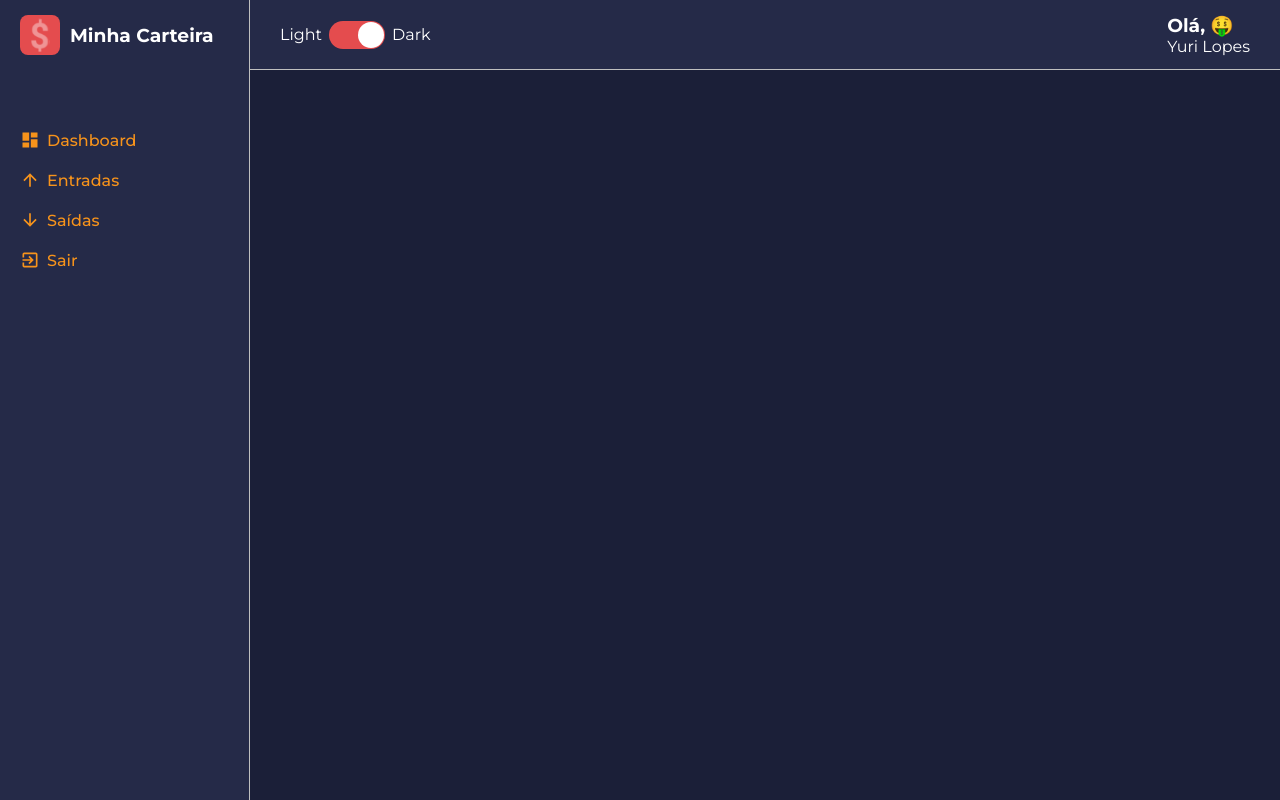
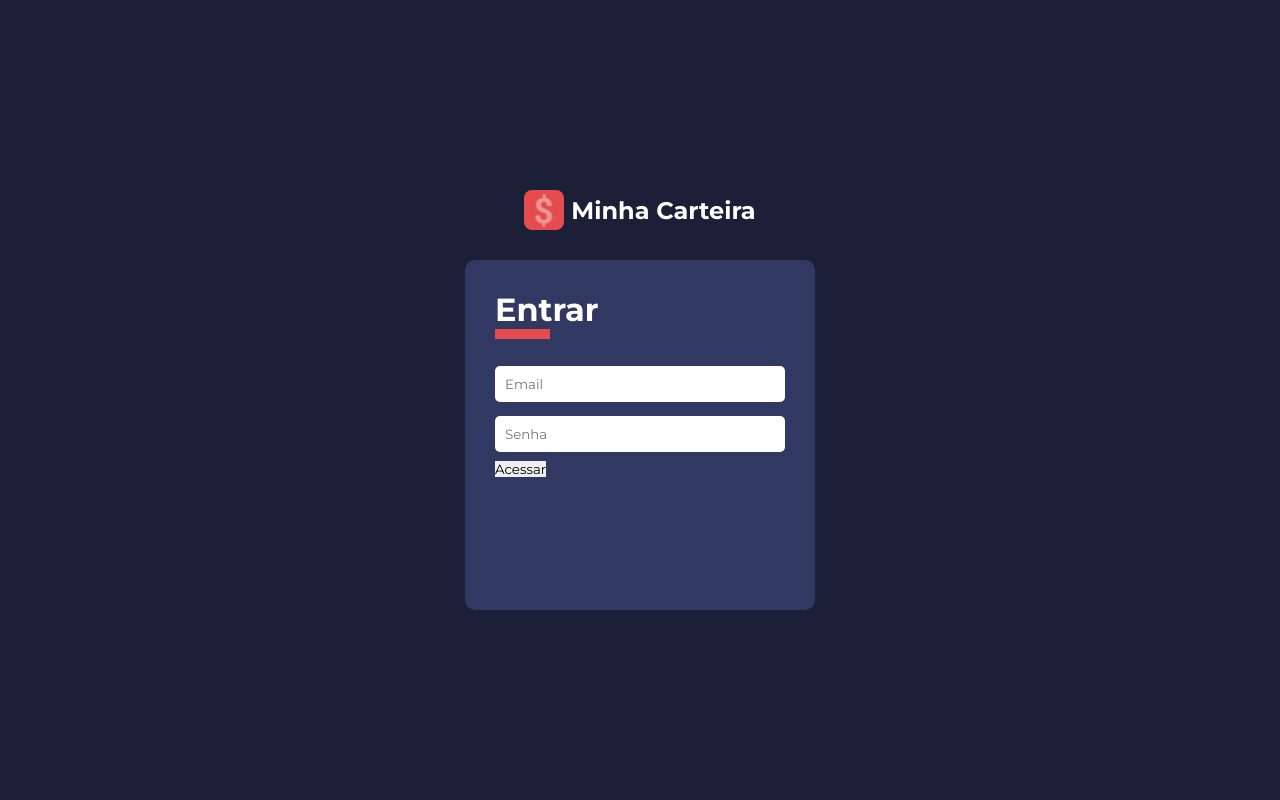
Before and after one commit to YuriLopesM/minha-carteira-dashboard, a React (Create React App) app: page / in a window 1280 px wide. Built offline with nearby package versions, Linux system fonts and the light colour scheme.

Commit message:
Update lesson 6.1 and 6.2

```diff
--- /dev/null
+++ b/src/components/Input/index.tsx
@@ -0,0 +1,11 @@
+import React, { InputHTMLAttributes} from 'react';
+
+import { Container } from './styles';
+
+type IInputProps = InputHTMLAttributes<HTMLInputElement>
+
+const Input: React.FC<IInputProps> = ({...rest}) => (
+    <Container {...rest}/>
+);
+
+export default Input;
--- /dev/null
+++ b/src/components/Input/styles.ts
@@ -0,0 +1,8 @@
+import styled from 'styled-components';
+
+export const Container = styled.input`
+    width: 100%;
+    margin: 7px 0;
+    padding: 10px;
+    border-radius: 5px;
+`;
--- a/src/pages/SignIn/index.tsx
+++ b/src/pages/SignIn/index.tsx
@@ -1,8 +1,32 @@
 import React from 'react';
+
+import logoImg from '../../assets/logo.svg';
+
+import Input from '../../components/Input';
+
+import {
+    Container,
+    Logo,
+    Form,
+    FormTitle
+} from './styles'
 
 const SignIn: React.FC = () => {
     return(
-        <h1>SignIn</h1>
+        <Container>
+            <Logo>
+                <img src={logoImg} alt="Minha Carteira" />
+                <h2>Minha Carteira</h2>
+            </Logo>
+            <Form onSubmit={() => {}}>
+                <FormTitle>Entrar</FormTitle>
+
+                <Input type="email" placeholder="Email" required />
+                <Input type="password" placeholder="Senha" required />
+
+                <button type="submit">Acessar</button>
+            </Form>
+        </Container>
     );
 }
 
--- /dev/null
+++ b/src/pages/SignIn/styles.ts
@@ -0,0 +1,56 @@
+import styled from 'styled-components';
+
+export const Container = styled.div`
+    height: 100%;
+
+    display: flex;
+    flex: 1;
+    flex-direction: column;
+    justify-content: center;
+    align-items: center;
+
+    background-color: ${props => props.theme.colors.primary};
+
+`;
+
+export const Logo = styled.div`
+    display: flex;
+    align-items: center;
+
+    margin-bottom: 30px;
+
+    > h2 {
+        color: ${props => props.theme.colors.white};
+        margin-left: 7px;
+    }
+
+    > img {
+        width: 40px;
+        height: 40px;
+    }
+`;
+
+export const Form = styled.form`
+    width: 350px;
+    height: 350px;
+
+    padding: 30px;
+
+    border-radius: 10px;
+
+    background-color: ${props => props.theme.colors.tertiary};
+
+`;
+
+export const FormTitle = styled.h1`
+    margin-bottom: 20px;
+    color: ${props => props.theme.colors.white};
+
+    &::after{
+        content: '';
+        display: block;
+        width: 55px;
+
+        border-bottom: 10px solid ${props => props.theme.colors.warning}
+    }
+`;
--- /dev/null
+++ b/src/routes/auth.routes.tsx
@@ -0,0 +1,13 @@
+import React from 'react';
+
+import { Switch, Route } from 'react-router-dom';
+
+import SignIn from '../pages/SignIn';
+
+const AuthRoutes: React.FC = () => (
+    <Switch>
+        <Route component={SignIn}/>
+    </Switch>
+);
+
+export default AuthRoutes;
--- a/src/routes/index.tsx
+++ b/src/routes/index.tsx
@@ -1,11 +1,12 @@
 import React from 'react';
 import { BrowserRouter } from 'react-router-dom'
 
-import App from './app.routes'
+// import App from './app.routes'
+import Auth from './auth.routes';
 
 const Routes: React.FC = () => (
     <BrowserRouter>
-        <App />
+        <Auth />
     </BrowserRouter>
 )
 
--- a/src/styles/themes/light.ts
+++ b/src/styles/themes/light.ts
@@ -2,7 +2,7 @@
     title: 'light',
 
     colors: {
-        primary: '#DCDCDC',
+        primary: '#DFDFDF',
         secondary: '#FFF',
         tertiary: '#F5F5F5',
 
@@ -11,7 +11,7 @@
         gray: '#BFBFBF',
 
         success: '#03BB85',
-        info: '#3B5998 ',
+        info: '#3B5998',
         warning: '#FF6961',
     },
 };
```
